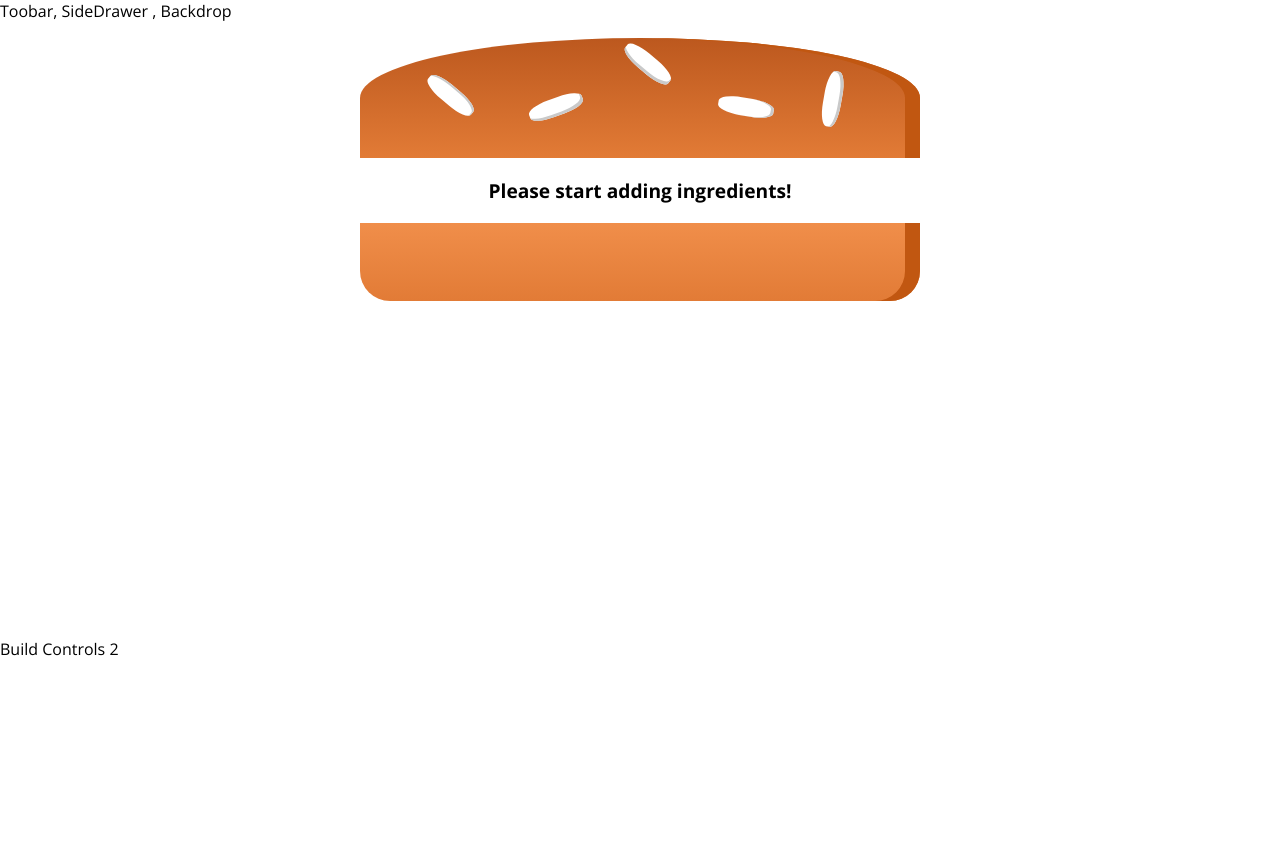
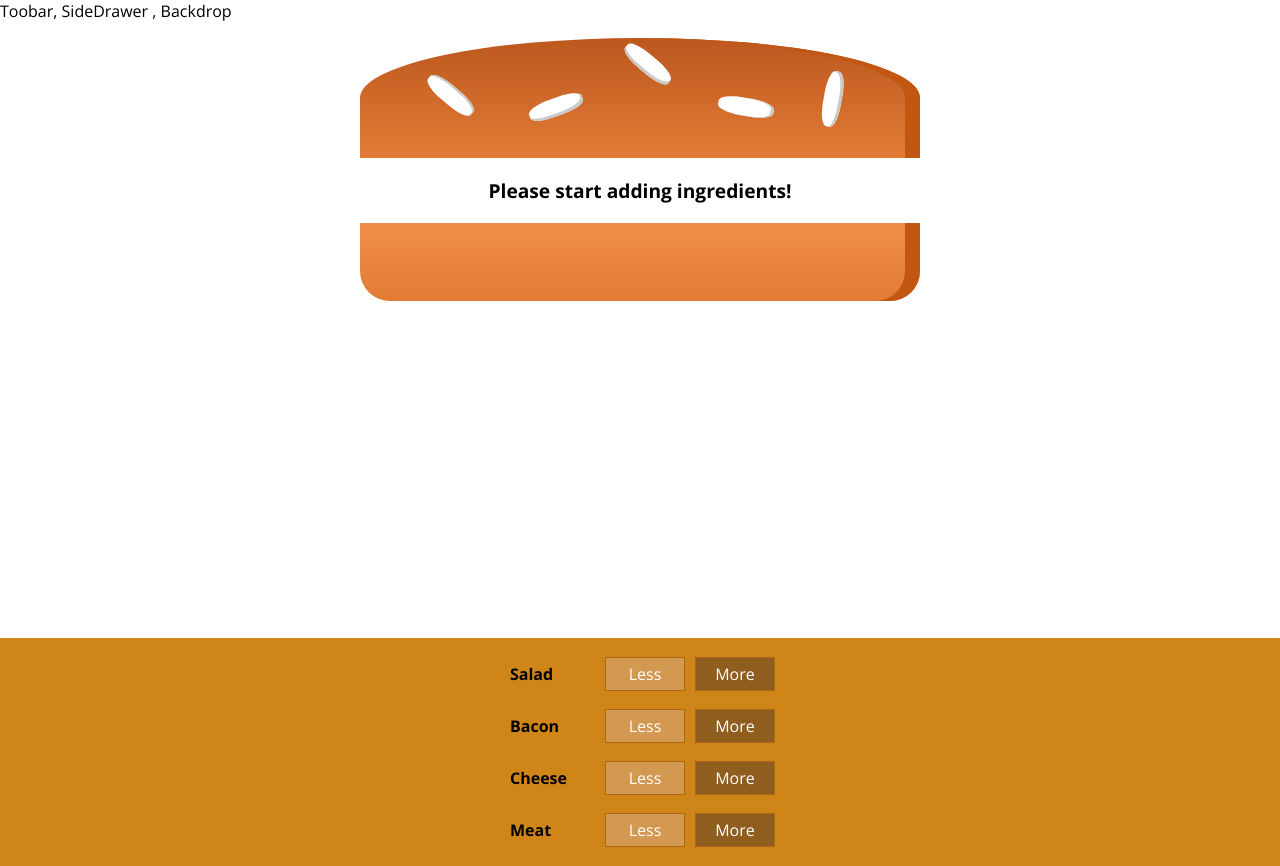
Before and after one commit to goxr3plus/React-Burger-Restaurant, a React (Create React App) app: page / in a window 1280 px wide. Before the commit the page ends 800 px from the top, so only its background shows below. Built offline with nearby package versions, Linux system fonts and the light colour scheme.

Commit message:
Outputing Multiple Controls

```diff
--- /dev/null
+++ b/src/components/Burger/BuildControls/BuildControl/BuildControl.css
@@ -0,0 +1,56 @@
+.BuildControl {
+    display: flex;
+    justify-content: space-between;
+    align-items: center;
+    margin: 5px 0;
+}
+
+.BuildControl button {
+    display: block;
+    font: inherit;
+    padding: 5px;
+    margin: 0 5px;
+    width: 80px;
+    border: 1px solid #AA6817;
+    cursor: pointer;
+    outline: none;
+}
+
+.BuildControl button:disabled {
+    background-color: #AC9980;
+    border: 1px solid #7E7365;
+    color: #ccc;
+    cursor: default;
+}
+
+.BuildControl button:hover:disabled {
+    background-color: #AC9980;
+    color: #ccc;
+    cursor: not-allowed;
+}
+
+.Label {
+    padding: 10px;
+    font-weight: bold;
+    width: 80px;
+}
+
+.BuildControl .Less {
+    background-color: #D39952;
+    color: white;
+}
+
+.BuildControl .More {
+    background-color: #8F5E1E;
+    color: white;
+}
+
+.BuildControl .Less:hover, .BuildControl .Less:active {
+    background-color: #DAA972;
+    color: white;
+}
+
+.BuildControl .More:hover,.BuildControl .More:active {
+    background-color: #99703F;
+    color: white;
+}
--- /dev/null
+++ b/src/components/Burger/BuildControls/BuildControl/BuildControl.js
@@ -0,0 +1,12 @@
+import React from "react"
+import "./BuildControl.css"
+
+const BuildControl = props => (
+   <div className={"BuildControl"}>
+      <div className={"Label"}>{props.label}</div>
+      <button className={"Less"}>Less</button>
+      <button className={"More"}>More</button>
+   </div>
+)
+
+export default BuildControl
--- /dev/null
+++ b/src/components/Burger/BuildControls/BuildControls.css
@@ -0,0 +1,10 @@
+.BuildControls {
+   widows: 100%;
+   background-color:rgb(207, 133, 23);
+   display: flex;
+   flex-flow: column;
+   align-items: center;
+   box-shadow: 0 2px 1px darkgray;
+   margin: auto;
+   padding: 10px 0;
+}
--- /dev/null
+++ b/src/components/Burger/BuildControls/BuildControls.js
@@ -0,0 +1,20 @@
+import React from "react"
+import "./BuildControls.css"
+import BuildControl from "./BuildControl/BuildControl"
+
+const controls = [
+   { label: "Salad", type: "salad" },
+   { label: "Bacon", type: "bacon" },
+   { label: "Cheese", type: "cheese" },
+   { label: "Meat", type: "meat" },
+]
+
+const BuildControls = props => (
+   <div className={"BuildControls"}>
+      {controls.map(cntrl => {
+         return <BuildControl key={cntrl.label} label={cntrl.label} />
+      })}
+   </div>
+)
+
+export default BuildControls
--- a/src/containers/BurgerBuilder/BurgerBuilder.js
+++ b/src/containers/BurgerBuilder/BurgerBuilder.js
@@ -1,5 +1,6 @@
 import React, { Component } from "react";
 import Burger from "./../../components/Burger/Burger";
+import BuildControls from './../../components/Burger/BuildControls/BuildControls';
 
 class BurgerBuilder extends Component {
   state = {
@@ -15,7 +16,7 @@
     return (
       <>
         <Burger ingredients={this.state.ingredients}/>
-        <div> Build Controls 2</div>
+        <BuildControls></BuildControls>
       </>
     );
   }
```
